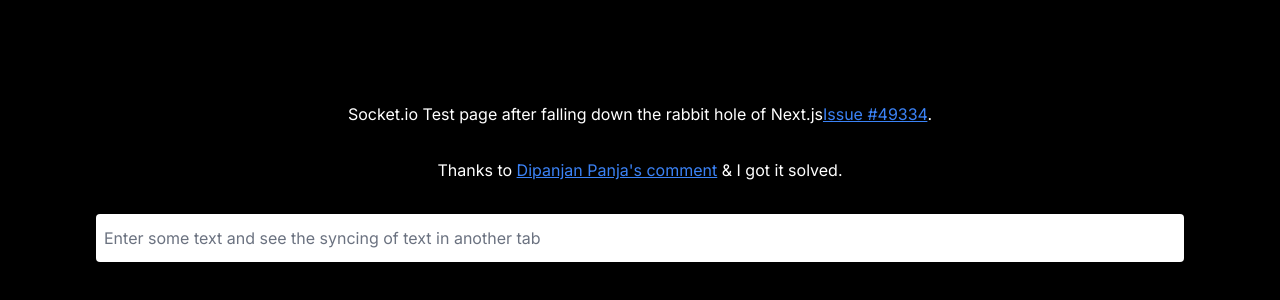
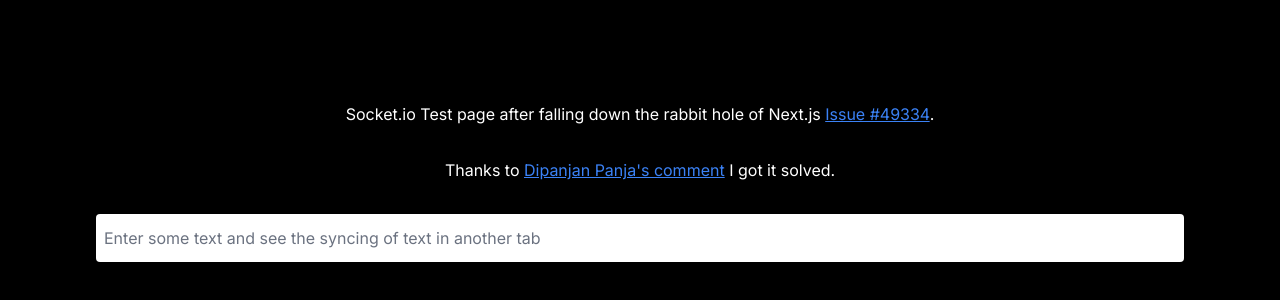
Before and after one commit to timhagn/side-stacker, a Next.js app: page / in a window 1280 px wide. Shown: the part 218-518 px from the top of the page. Built offline with nearby package versions, Linux system fonts and the light colour scheme; no server answers.

Commit message:
prettify text

```diff
--- a/src/app/page.tsx
+++ b/src/app/page.tsx
@@ -50,7 +50,7 @@
   return (
     <main className="flex min-h-screen flex-col gap-8 items-center justify-center p-24 bg-black text-white">
       <p>
-        Socket.io Test page after falling down the rabbit hole of Next.js
+        Socket.io Test page after falling down the rabbit hole of Next.js{' '}
         <Link
           href="https://github.com/vercel/next.js/issues/49334"
           target="_blank"
@@ -69,7 +69,7 @@
         >
           Dipanjan Panja&apos;s comment
         </Link>{' '}
-        & I got it solved.
+        I got it solved.
       </p>
       <input
         value={value}
```
